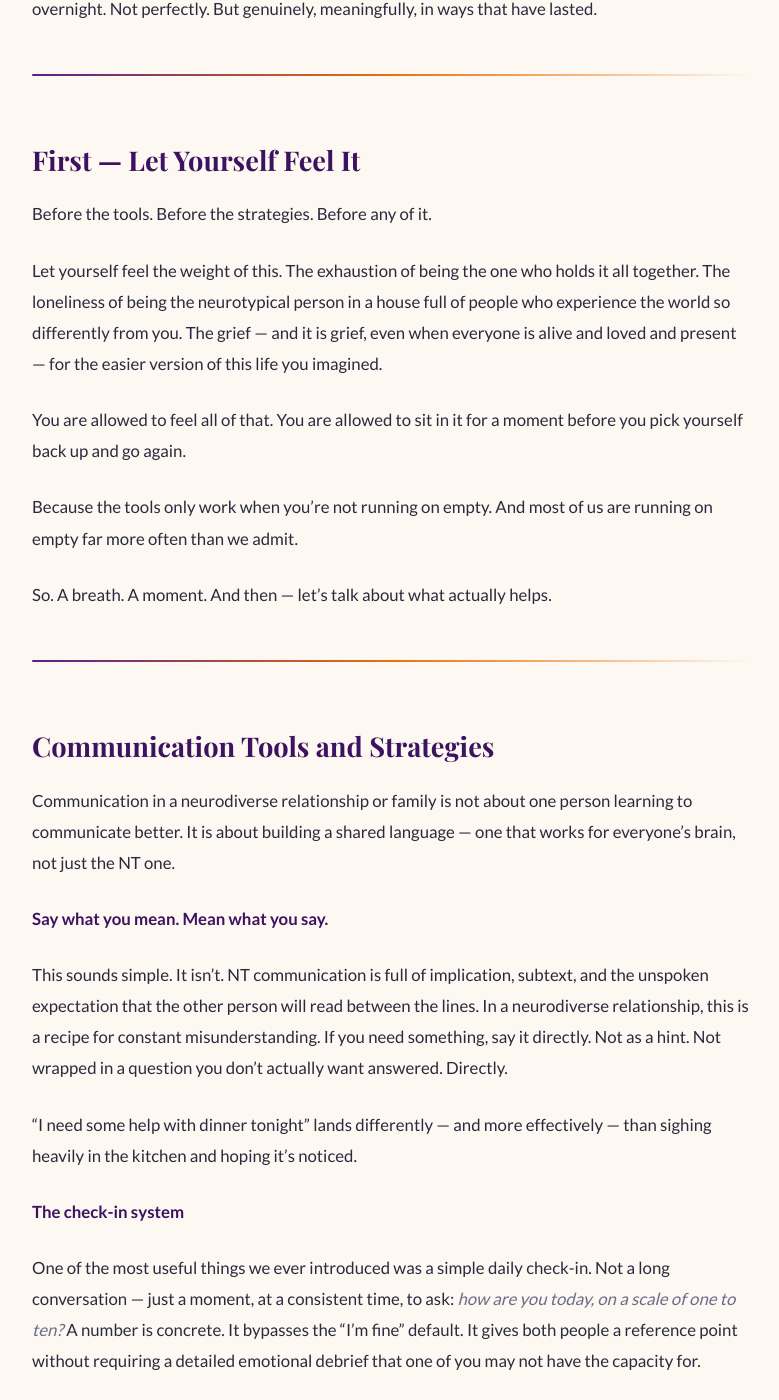
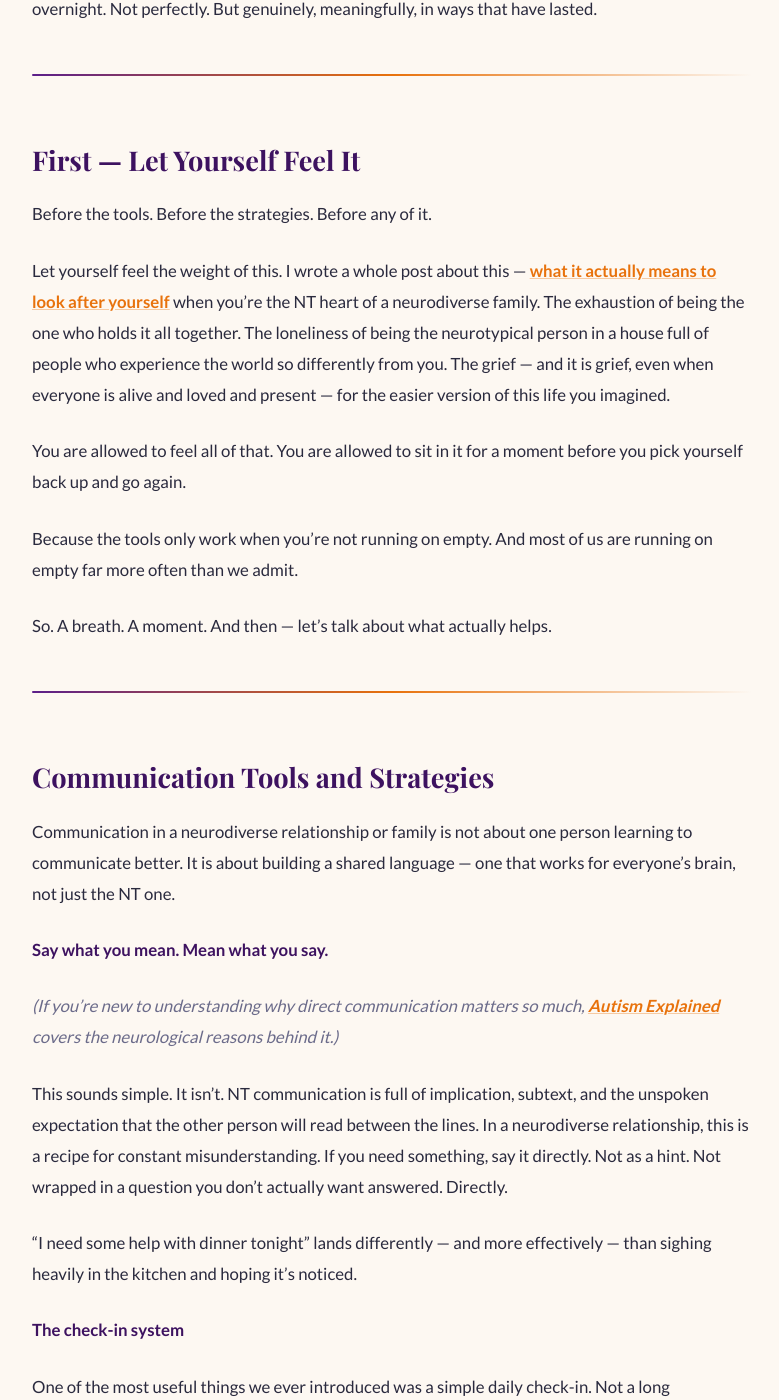
Before and after one commit to stixxnicky-lpa/loveparentingandautism, a Jekyll site: the page built from _posts/2025-06-08-the-tools-that-actually-help.md, in a window 1280 px wide and 1400 px high, scrolled down 1103 px. Shown: the whole window, without its empty margins (248-1027 px from the left). Built offline with Jekyll 4.4.1, drawn with Linux system fonts in a browser that asks for light colours; some web fonts are replaced.

Commit message:
Update 2025-06-08-the-tools-that-actually-help.md

```diff
--- a/_posts/2025-06-08-the-tools-that-actually-help.md
+++ b/_posts/2025-06-08-the-tools-that-actually-help.md
@@ -28,7 +28,7 @@ These are the tools, strategies, and small but significant shifts that changed t
 
 Before the tools. Before the strategies. Before any of it.
 
-Let yourself feel the weight of this. The exhaustion of being the one who holds it all together. The loneliness of being the neurotypical person in a house full of people who experience the world so differently from you. The grief — and it is grief, even when everyone is alive and loved and present — for the easier version of this life you imagined.
+Let yourself feel the weight of this. I wrote a whole post about this — [what it actually means to look after yourself](/blog/2025/06/09/you-cannot-pour-from-an-empty-cup/) when you're the NT heart of a neurodiverse family. The exhaustion of being the one who holds it all together. The loneliness of being the neurotypical person in a house full of people who experience the world so differently from you. The grief — and it is grief, even when everyone is alive and loved and present — for the easier version of this life you imagined.
 
 You are allowed to feel all of that. You are allowed to sit in it for a moment before you pick yourself back up and go again.
 
@@ -43,6 +43,8 @@ So. A breath. A moment. And then — let's talk about what actually helps.
 Communication in a neurodiverse relationship or family is not about one person learning to communicate better. It is about building a shared language — one that works for everyone's brain, not just the NT one.
 
 **Say what you mean. Mean what you say.**
+
+*(If you're new to understanding why direct communication matters so much, [Autism Explained](/blog/2025/06/07/autism-explained-what-nobody-tells-you-at-diagnosis/) covers the neurological reasons behind it.)*
 
 This sounds simple. It isn't. NT communication is full of implication, subtext, and the unspoken expectation that the other person will read between the lines. In a neurodiverse relationship, this is a recipe for constant misunderstanding. If you need something, say it directly. Not as a hint. Not wrapped in a question you don't actually want answered. Directly.
 
```
